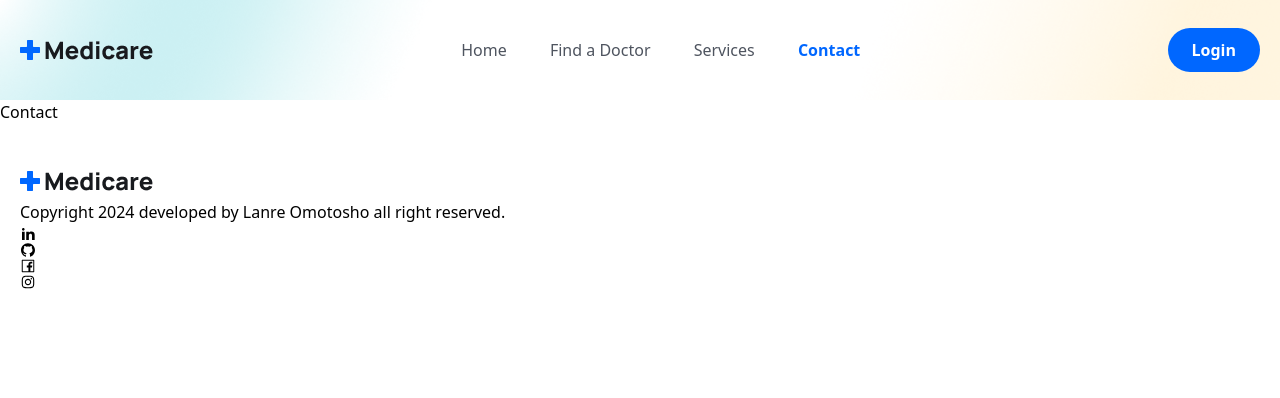
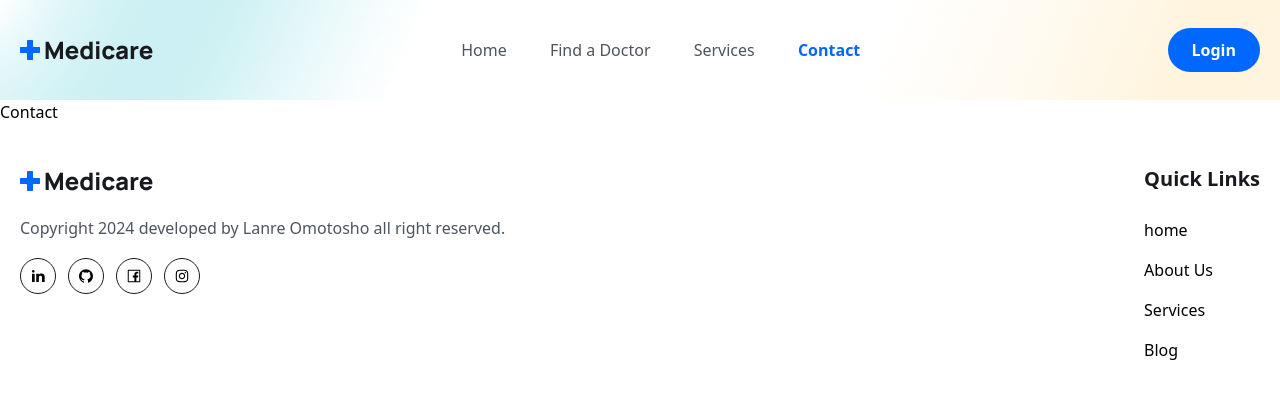
Before and after one commit to Lanreomotosho/healthcare-booking, a React (Vite) app: page /Contact in a window 1280 px wide. Shown: the top 398 px of the page. Built offline with nearby package versions, Linux system fonts and the light colour scheme; the HTML template or start-up script is replaced by a standard one.

Commit message:
first commit

```diff
--- a/src/components/Footer/Footer.jsx
+++ b/src/components/Footer/Footer.jsx
@@ -84,16 +84,29 @@
   <div className=' flex justify-between flex-col md:flex-row flex-wrap gap-[30px]'>
     <div>
 <img src={logo} alt="" />
-<p className='text-[16px] leading-7 front-[400]'>Copyright {year} developed by Lanre Omotosho  all right reserved.
+<p className='text-[16px] leading-7 font-[400] text-textColor mt-4'>Copyright {year} developed by Lanre Omotosho  all right reserved.
  </p>
 
- <div>
-  {socialLinks.map((link, index) => <Link to={link.path}
-  key={index}>
+ <div className='flex items-center gap-3 mt-4'>
+  {socialLinks.map((link, index) =>
+  <Link to={link.path}
+  key={index} className='w-9 h-9  border border-solid border-[#181A1E] rounded-full flex items-center
+  justify-center group hover:bg-primaryColor hover:border-none'>
 {link.icon}
   </Link>)}
  </div>
-    </div>
+ </div>
+
+ <div>
+  <h2 className='text-[20px] leading-[30px] font-[700] mb-6 text-headingColor'>
+    Quick Links
+  </h2>
+
+  <ul>
+    {quickLinks01.map((item,index)=> <li key={index} className='mb-4'>
+      <Link to={item.path}>{item.display}</Link></li>)}
+  </ul>
+ </div>
   </div>
 </div>
     </footer>
```
